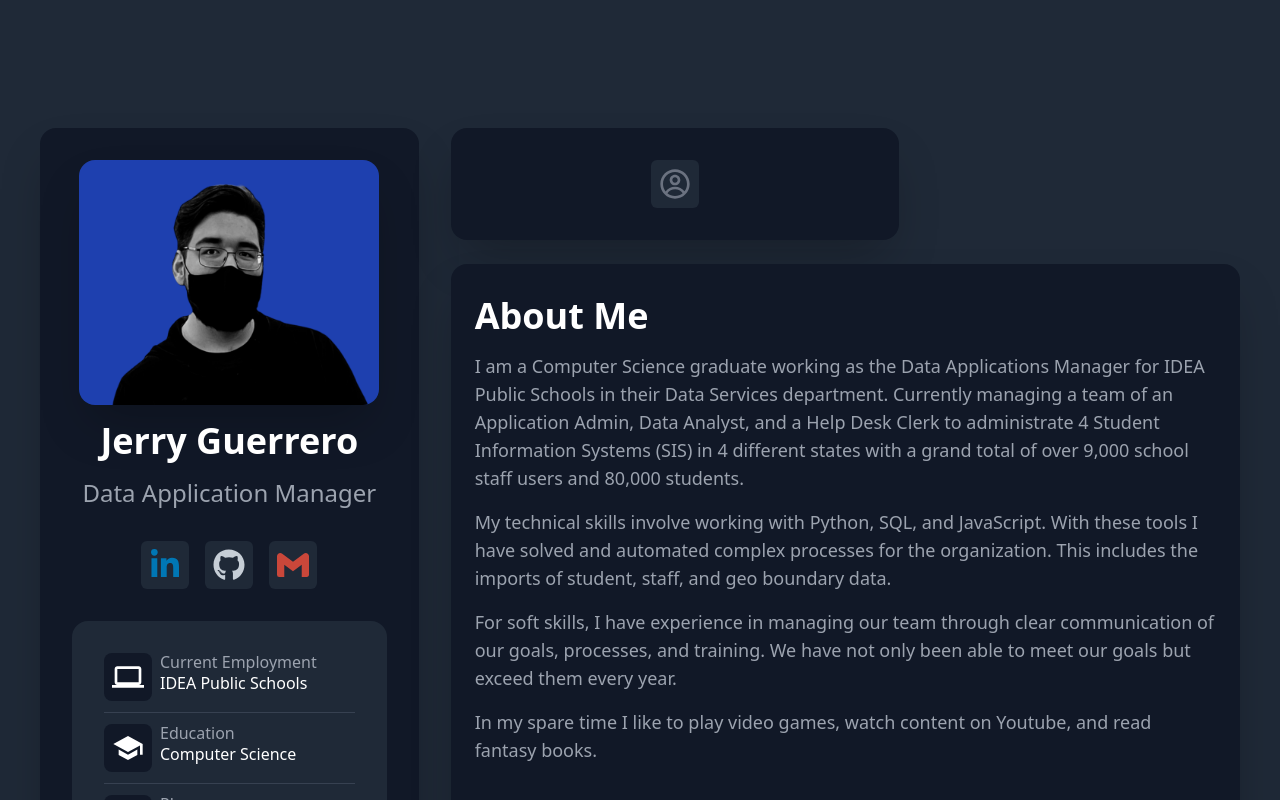
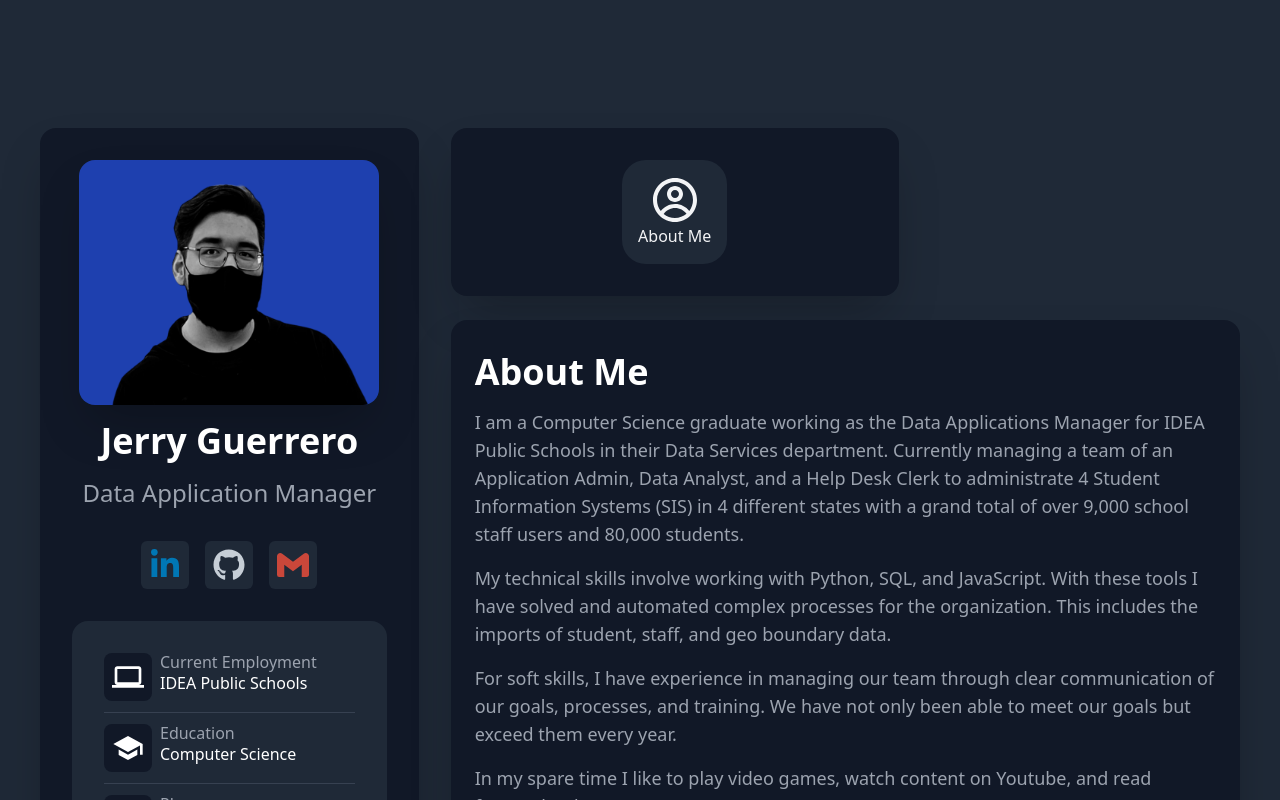
Before and after one commit to Durzo95/jerry-guerrero-portfolio, a Next.js app: page / in a window 1280 px wide. Shown: the top 800 px of the page. Built offline with nearby package versions, Linux system fonts and the light colour scheme.

Commit message:
Moved navigation links to their own component

```diff
--- a/components/Navigation.tsx
+++ b/components/Navigation.tsx
@@ -1,23 +1,10 @@
 import React from "react";
-import navigationLinks from "../data/navigationLinks";
+import NavigationLinks from "./NavigationLinks";
 
 export default function Navigation() {
   return (
-    <div className="h-max w-full bg-gray-900 sm:rounded-2xl shadow-2xl py-8 px-6 max-w-md mb-6">
-      <div className="flex flex-row gap-4 justify-center text-gray-500">
-        {/* Loop through socialMediaData */}
-        {navigationLinks.map((navLink, i) => (
-          <a
-            key={i}
-            href={navLink.href}
-            className="bg-gray-800 rounded-md p-2 transform transition duration-500 hover:scale-125 hover:bg-blue-900"
-            target="_blank"
-            rel="noopener noreferrer"
-          >
-            <navLink.Icon key={i} size={32} style={{}} />
-          </a>
-        ))}
-      </div>
+    <div className="h-max bg-gray-900 sm:rounded-2xl shadow-2xl py-8 px-6 max-w-md mb-6">
+      <NavigationLinks />
     </div>
   );
 }
--- /dev/null
+++ b/components/NavigationLinks.tsx
@@ -0,0 +1,22 @@
+import React from "react";
+import navigationLinks from "../data/navigationLinksData";
+
+export default function NavigationLink() {
+  return (
+    <div className="flex flex-row gap-4 justify-center text-gray-100">
+      {/* Loop through socialMediaData */}
+      {navigationLinks.map((navLink, i) => (
+        <a
+          key={i}
+          // href={navLink.href}
+          className="bg-gray-800 rounded-3xl p-4 transform transition duration-500 hover:bg-blue-900 hover:cursor-pointer flex flex-col items-center"
+          target="_blank"
+          rel="noopener noreferrer"
+        >
+          <navLink.Icon key={i} size={48} />
+          <div>About Me</div>
+        </a>
+      ))}
+    </div>
+  );
+}
```
Also changed, not shown: data/navigationLinksData.ts (renamed from data/navigationLinks.ts).
